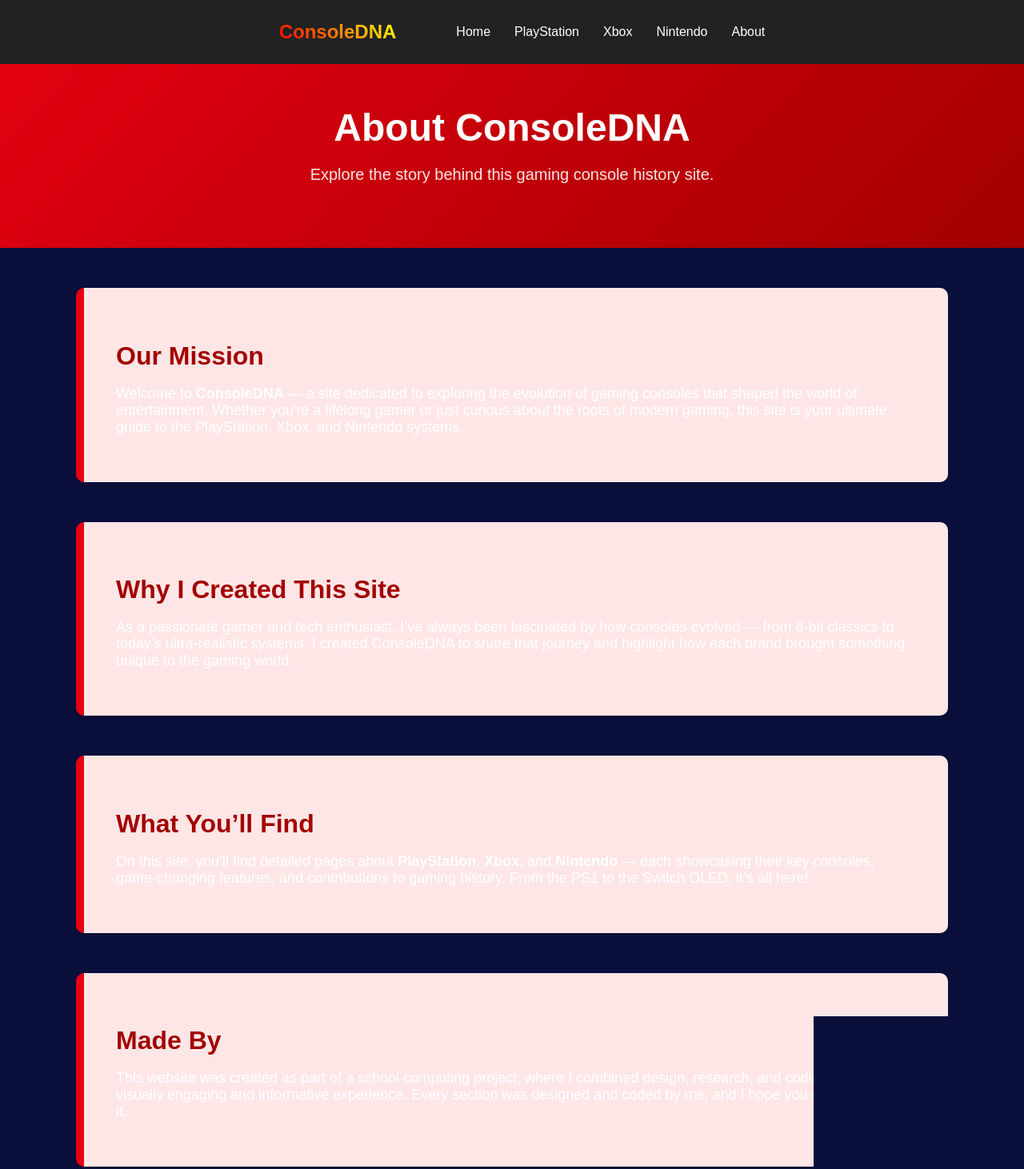
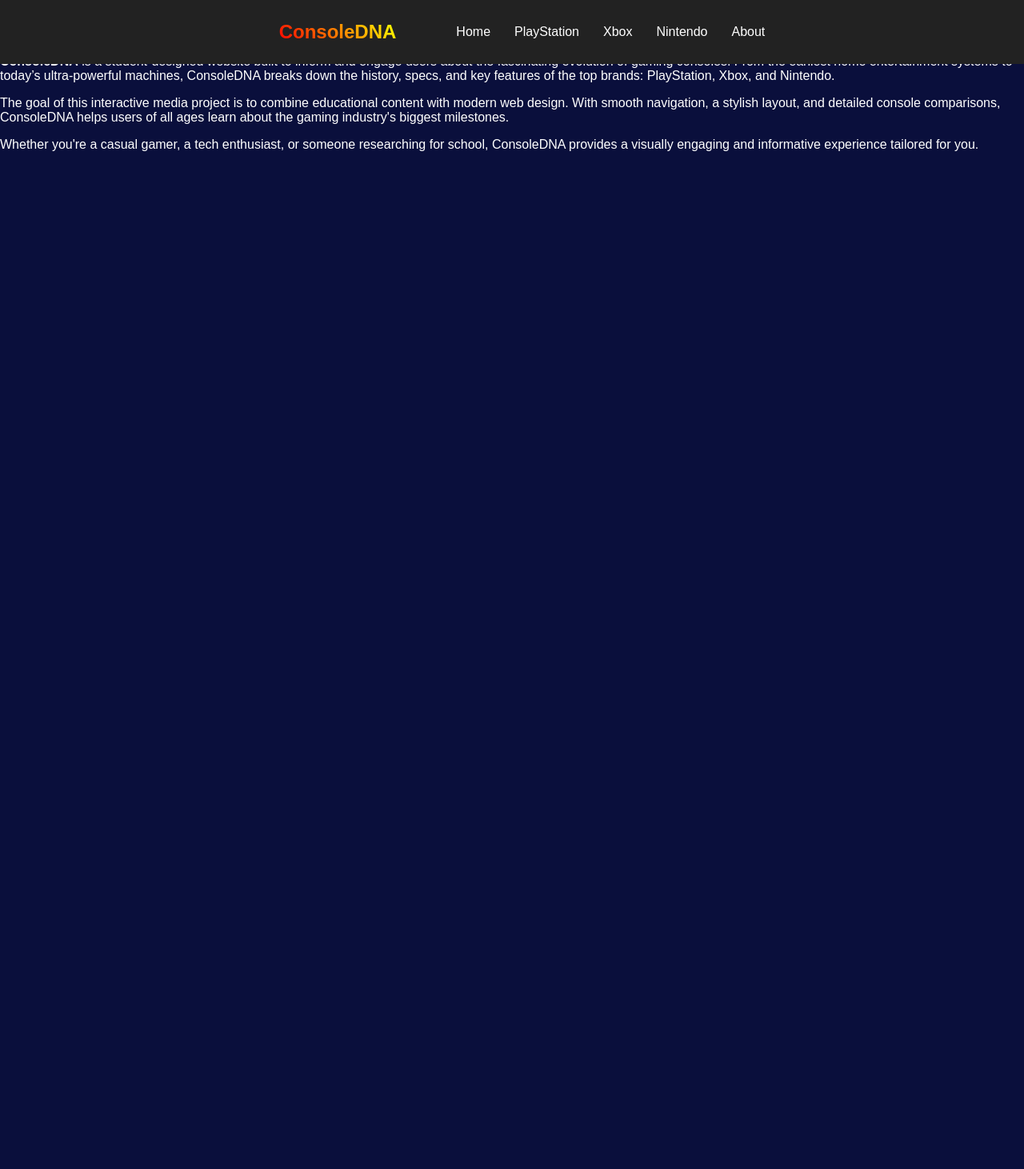
Before and after one commit to GitAadi09/Aadi-CT.github.io, a plain HTML site: page about.html in a window 1280 px wide. Shown: the top 1462 px of the page at 80% size. After the commit the page ends 800 px from the top, so only its background shows below. Drawn offline with Linux system fonts and the light colour scheme.

Commit message:
Update about.html

```diff
--- a/about.html
+++ b/about.html
@@ -2,13 +2,17 @@
 <html lang="en">
 <head>
     <meta charset="UTF-8">
+      <!-- makes it suitable for all devices-->
     <meta name="viewport" content="width=device-width, initial-scale=1.0">
+    <!-- Website title -->
     <title>About ConsoleDNA</title>
+    <!-- Links the css page to this-->
     <link rel="stylesheet" href="styles.css">
 </head>
 
+<!--body class is used so i can edit the front page background in css-->
 <body class="playstation-page">
-
+<!-- This section is the Navbar for all the links -->
     <nav class="navbar">
         <div class="logo">ConsoleDNA</div>
         <ul class="nav-links">
@@ -20,49 +24,30 @@
         </ul>
     </nav>
 
-<body class="about-page">
-    <header class="about-header">
-        <h1>About ConsoleDNA</h1>
-        <p>Explore the story behind this gaming console history site.</p>
-    </header>
+    <!-- This section is the main container for the About ConsoleDNA content -->
+<section class="about-page">
 
-    <section class="about-section">
-        <h2>Our Mission</h2>
-        <p>
-            Welcome to <strong>ConsoleDNA</strong> — a site dedicated to exploring the evolution of gaming consoles that shaped the world of entertainment.
-            Whether you're a lifelong gamer or just curious about the roots of modern gaming, this site is your ultimate guide to the PlayStation, Xbox, and Nintendo systems.
-        </p>
-    </section>
+    <!-- This div wraps the actual text content and gives it padding and styling -->
+    <div class="about-container">
 
-    <section class="about-section">
-        <h2>Why I Created This Site</h2>
-        <p>
-            As a passionate gamer and tech enthusiast, I’ve always been fascinated by how consoles evolved — from 8-bit classics to today’s ultra-realistic systems.
-            I created ConsoleDNA to share that journey and highlight how each brand brought something unique to the gaming world.
-        </p>
-    </section>
+      <!-- The heading for the About page -->
+      <h2>About ConsoleDNA</h2>
 
-    <section class="about-section">
-        <h2>What You’ll Find</h2>
-        <p>
-            On this site, you’ll find detailed pages about <strong>PlayStation</strong>, <strong>Xbox</strong>, and <strong>Nintendo</strong> — each showcasing their key consoles,
-            game-changing features, and contributions to gaming history. From the PS1 to the Switch OLED, it’s all here!
-        </p>
-    </section>
+      <!-- First paragraph introduces what ConsoleDNA is and what it's about -->
+      <p>
+        <strong>ConsoleDNA</strong> is a student-designed website built to inform and engage users about the fascinating evolution of gaming consoles. From the earliest home entertainment systems to today’s ultra-powerful machines, ConsoleDNA breaks down the history, specs, and key features of the top brands: PlayStation, Xbox, and Nintendo.
+      </p>
 
-    <section class="about-section">
-        <h2>Made By</h2>
-        <p>
-            This website was created as part of a school computing project, where I combined design, research, and coding to build a visually engaging and informative experience.
-            Every section was designed and coded by me, and I hope you enjoy exploring it.
-        </p>
-    </section>
+      <!-- Second paragraph explains the goals of the project and how it's designed to be educational -->
+      <p>
+        The goal of this interactive media project is to combine educational content with modern web design. With smooth navigation, a stylish layout, and detailed console comparisons, ConsoleDNA helps users of all ages learn about the gaming industry's biggest milestones.
+      </p>
 
-    <section class="about-section fun-fact">
-        <h2>Fun Fact</h2>
-        <p>
-            Did you know? The original GameBoy once survived a bombing during the Gulf War — and it still worked!
-        </p>
-    </section>
-</body>
-</html>
+      <!-- Final paragraph describes the target audience and benefits of using the site -->
+      <p>
+        Whether you're a casual gamer, a tech enthusiast, or someone researching for school, ConsoleDNA provides a visually engaging and informative experience tailored for you.
+      </p>
+
+    </div>
+    <!-- End of section and of page-->
+  </section>
```
